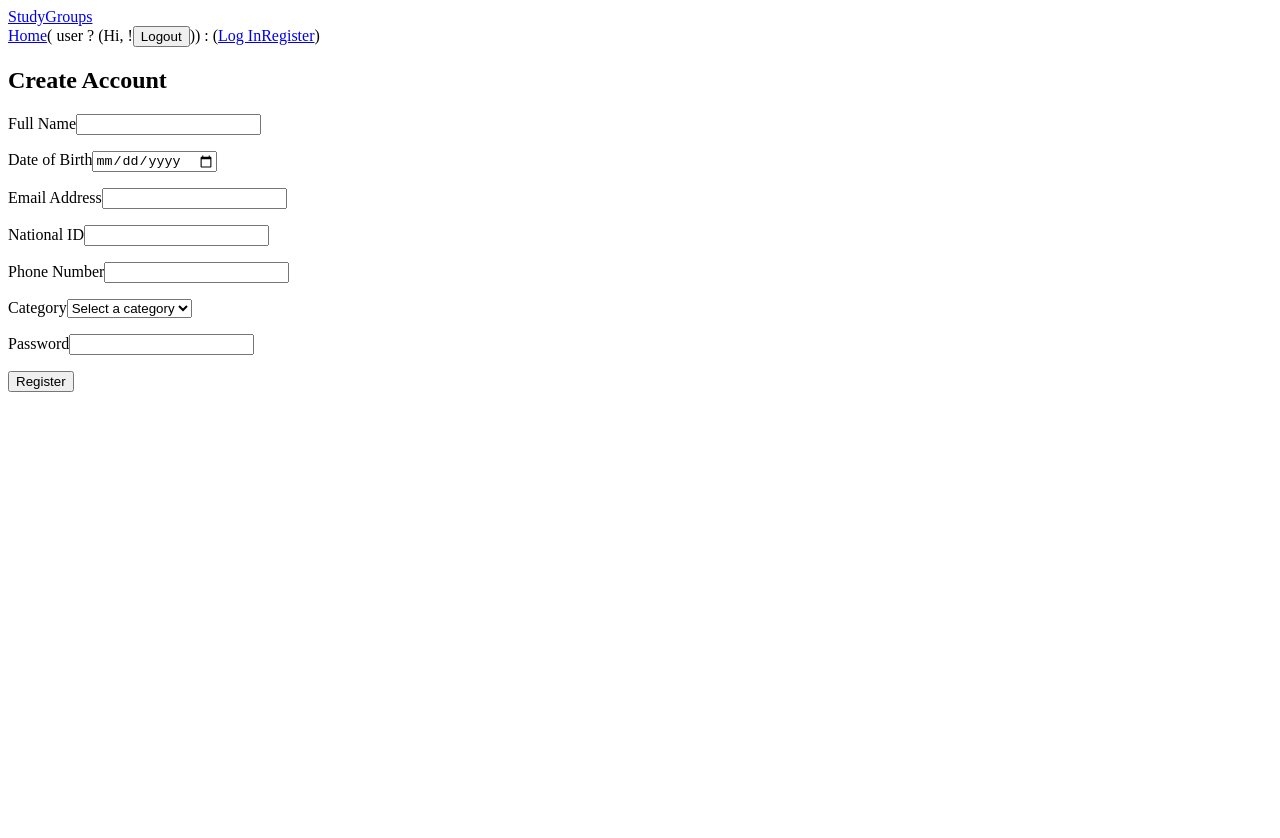
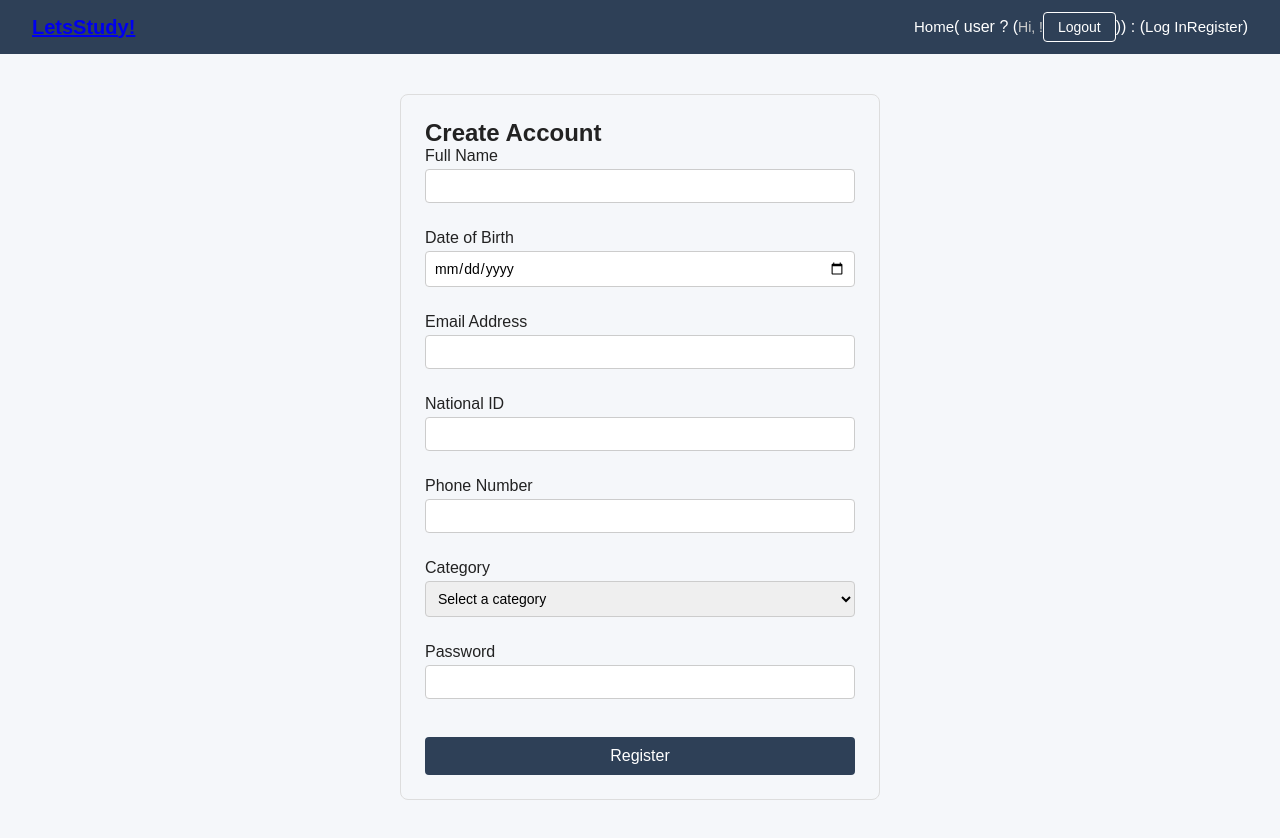
Before and after one commit to sjmanyarkiy/group-4-study-group-finder, a React (Create React App) app in the folder client/: page /register in a window 1280 px wide. Before the commit the page ends 800 px from the top, so only its background shows below. Built offline with nearby package versions, Linux system fonts and the light colour scheme; no server answers.

Commit message:
added css to register and navbar pages

```diff
--- a/client/src/components/Navbar.js
+++ b/client/src/components/Navbar.js
@@ -3,26 +3,68 @@ import { Link } from "react-router-dom";
 
 function Navbar({ user, onLogout}){
     return (
-        <nav>
-            <div>
-                <Link to="/">StudyGroups</Link>
+        <nav style={styles.nav}>
+            <div style={styles.brand}>
+                <Link to="/" style={styles.brandlink}>LetsStudy!</Link>
             </div>
             <div>
-                <Link to="/">Home</Link>
+                <Link to="/" style={styles.link}>Home</Link>
                 ( user ? (
                     <>
-                        <span >Hi, {user?.name?.split(" ")[0]}!</span>
-                        <button onClick={onLogout} >Logout</button>
+                        <span style={styles.welcome}>Hi, {user?.name?.split(" ")[0]}!</span>
+                        <button onClick={onLogout} style={styles.button}>Logout</button>
                     </>
                 )) : (
                     <>
-                        <Link to="/login">Log In</Link>
-                        <Link to="/register">Register</Link>
+                        <Link to="/login" style={styles.link}>Log In</Link>
+                        <Link to="/register" style={styles.link}>Register</Link>
                     </>
                 )
             </div>
         </nav>
-    )
+    );
 }
 
+const styles = {
+  nav: {
+    display: "flex",
+    justifyContent: "space-between",
+    alignItems: "center",
+    padding: "12px 32px",
+    backgroundColor: "#2E4057",
+    color: "white",
+  },
+  brand: {
+    fontSize: "20px",
+    fontWeight: "bold",
+  },
+  brandLink: {
+    color: "white",
+    textDecoration: "none",
+  },
+  links: {
+    display: "flex",
+    alignItems: "center",
+    gap: "20px",
+  },
+  link: {
+    color: "white",
+    textDecoration: "none",
+    fontSize: "15px",
+  },
+  welcome: {
+    color: "#ccc",
+    fontSize: "14px",
+  },
+  button: {
+    backgroundColor: "transparent",
+    border: "1px solid white",
+    color: "white",
+    padding: "6px 14px",
+    borderRadius: "4px",
+    cursor: "pointer",
+    fontSize: "14px",
+  },
+};
+
 export default Navbar;
--- a/client/src/components/Register.js
+++ b/client/src/components/Register.js
@@ -51,9 +51,9 @@ function Register({ onLogin }) {
     });
 
     return (
-        <div>
+        <div style={styles.container}>
             <h2>Create Account</h2>
-            <form onSubmit={formik.handleSubmit}>
+            <form onSubmit={formik.handleSubmit} style={styles.form}>
 
                 <label htmlFor="name">Full Name</label>
                 <input
@@ -61,8 +61,9 @@ function Register({ onLogin }) {
                     name="name"
                     onChange={formik.handleChange}
                     value={formik.values.name}
+                    style={styles.input}
                 />
-                <p>{formik.errors.name}</p>
+                <p style={styles.error}>{formik.errors.name}</p>
 
                 <label htmlFor="dob">Date of Birth</label>
                 <input
@@ -71,8 +72,9 @@ function Register({ onLogin }) {
                     type="date"
                     onChange={formik.handleChange}
                     value={formik.values.dob}
+                    style={styles.input}
                 />
-                <p>{formik.errors.dob}</p>
+                <p style={styles.error}>{formik.errors.dob}</p>
 
                 <label htmlFor="email">Email Address</label>
                 <input
@@ -80,8 +82,9 @@ function Register({ onLogin }) {
                     name = "email"
                     onChange={formik.handleChange}
                     value={formik.values.email}
+                    style={styles.input}
                 />
-                <p>{formik.errors.email}</p>
+                <p style={styles.error}>{formik.errors.email}</p>
 
                 <label htmlFor="national_id">National ID</label>
                 <input
@@ -89,8 +92,9 @@ function Register({ onLogin }) {
                     name = "national_id"
                     onChange={formik.handleChange}
                     value={formik.values.national_id}
+                    style={styles.input}
                 />
-                <p>{formik.errors.national_id}</p>
+                <p style={styles.error}>{formik.errors.national_id}</p>
 
                 <label htmlFor="phone_number">Phone Number</label>
                 <input
@@ -98,8 +102,9 @@ function Register({ onLogin }) {
                     name = "phone_number"
                     onChange={formik.handleChange}
                     value={formik.values.phone_number}
+                    style={styles.input}
                 />
-                <p>{formik.errors.phone_number}</p>
+                <p style={styles.error}>{formik.errors.phone_number}</p>
 
                 <label htmlFor="user_category">Category</label>
                 <select
@@ -107,12 +112,13 @@ function Register({ onLogin }) {
                     name = "user_category"
                     onChange={formik.handleChange}
                     value={formik.values.user_category}
+                    style={styles.input}
                 >
                     <option value="">Select a category</option>
                     <option value="student">Student</option>
                     <option value="lecturer">Lecturer</option>
                 </select>
-                <p>{formik.errors.user_category}</p>
+                <p style={styles.error}>{formik.errors.user_category}</p>
 
                 <label htmlFor="password">Password</label>
                 <input
@@ -121,17 +127,56 @@ function Register({ onLogin }) {
                     type="password"
                     onChange={formik.handleChange}
                     value={formik.values.password}
+                    style={styles.input}
                 />
-                <p>{formik.errors.password}</p>
+                <p style={styles.error}>{formik.errors.password}</p>
 
-                <button type="submit">Register</button>
+                <button type="submit" style={styles.button}>Register</button>
 
             </form>
         </div>
-    )
+    );
 
 
 
 }
 
+const styles = {
+  container: {
+    maxWidth: "480px",
+    margin: "40px auto",
+    padding: "24px",
+    border: "1px solid #ddd",
+    borderRadius: "8px",
+  },
+  form: {
+    display: "flex",
+    flexDirection: "column",
+  },
+  input: {
+    padding: "8px",
+    marginTop: "4px",
+    marginBottom: "2px",
+    borderRadius: "4px",
+    border: "1px solid #ccc",
+    fontSize: "14px",
+  },
+  error: {
+    color: "red",
+    fontSize: "12px",
+    marginBottom: "8px",
+    minHeight: "16px",
+  },
+  button: {
+    marginTop: "12px",
+    padding: "10px",
+    backgroundColor: "#2E4057",
+    color: "white",
+    border: "none",
+    borderRadius: "4px",
+    fontSize: "16px",
+    cursor: "pointer",
+  },
+};
+
 export default Register
--- a/client/src/index.css
+++ b/client/src/index.css
@@ -4,3 +4,14 @@
   --link: #61dafb;
   --text: hsla(0, 0%, 100%, 0.88);
 }
+* {
+  font-family: Arial, sans-serif;
+  box-sizing: border-box;
+  margin: 0;
+  padding: 0;
+}
+
+body {
+  background-color: #f5f7fa;
+  color: #222;
+}
```
